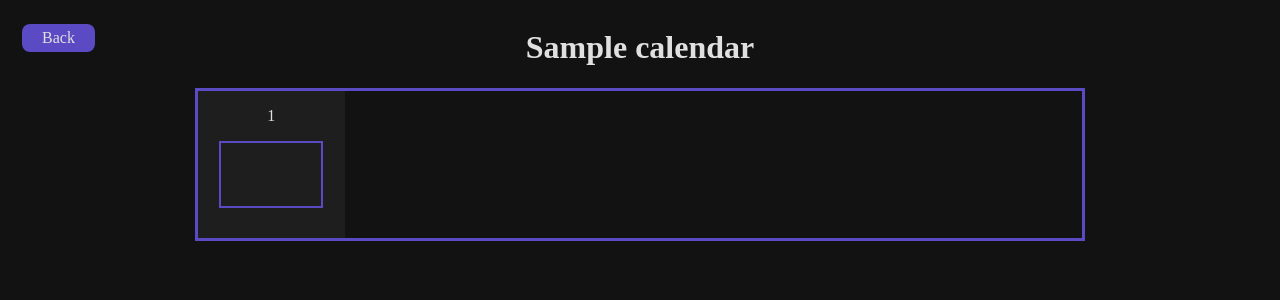
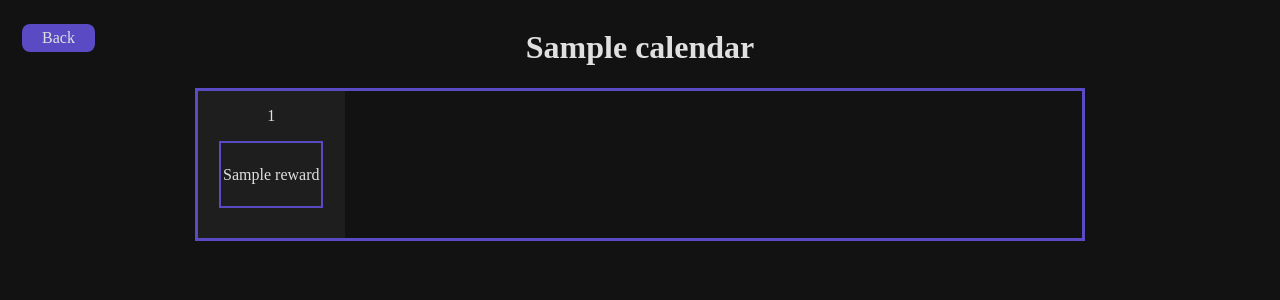
Before and after one commit to Rs-appez/subathonTimerEphemeriia, a Django app: page /giveaway/admin/1/ in a window 1280 px wide. Shown: the top 300 px of the page. Run offline with Django 5.2, Linux system fonts and the light colour scheme; a user stored in the database is signed in; data comes from the database, SQL or seed files in the repository; tables that the repository leaves empty hold one stand-in row (values such as "Sample post"); parts of the project's set-up code (start-up, migrations or seed data) failed here and were passed over.

Commit message:
display reward

```diff
--- a/subathonTimerEphemeriia/giveaway/templates/giveaway/update_calendar.html
+++ b/subathonTimerEphemeriia/giveaway/templates/giveaway/update_calendar.html
@@ -18,7 +18,13 @@
             {% for cell in calendar.cells %}
             <div class="cell">
                 <p>{{ cell.cell.number }}</p>
-                <div class="reward"></div>
+                <div class="reward">
+                    {% if cell.reward %}
+                    <p>{{ cell.reward.name }}</p>
+                    {% else %}
+                    <p class="bold">No Reward</p>
+                    {% endif %}
+                </div>
             </div>
             {% endfor %}
         </div>
--- a/subathonTimerEphemeriia/static/giveaway/css/update.css
+++ b/subathonTimerEphemeriia/static/giveaway/css/update.css
@@ -34,6 +34,10 @@
 }
 
 .reward {
+    display: flex;
+    justify-content: center;
+    align-items: center;
+
     height: 100px;
     width: 100px;
     border: 2px solid #5a4bc4;
```
